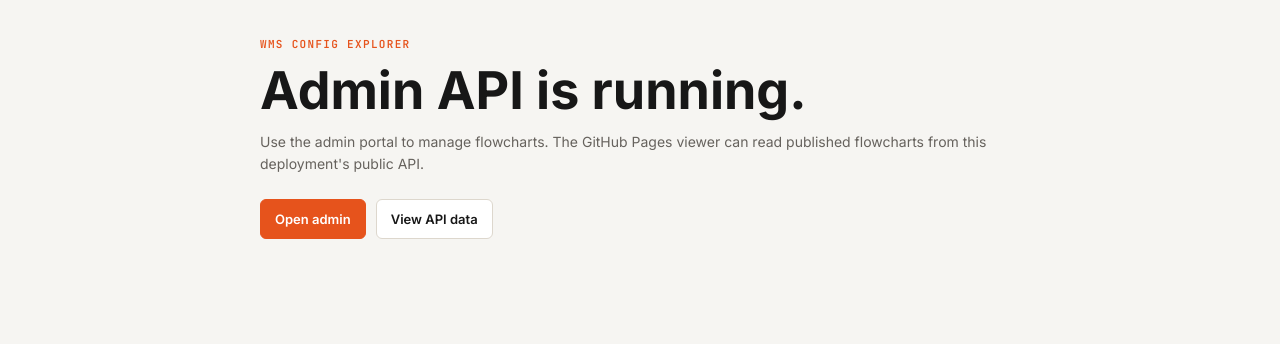
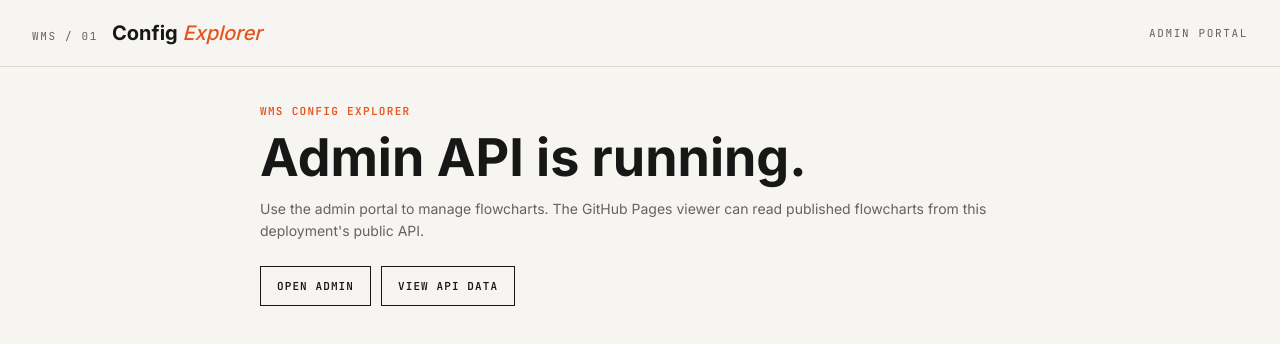
Before and after one commit to sheng-wen-huang/mcl-tw-public-resources, a Next.js app in the folder vercel-app/: page / in a window 1280 px wide. Shown: the top 344 px of the page. Built offline with nearby package versions, Linux system fonts and the light colour scheme.

Commit message:
Add admin preview and align portal styling

```diff
--- a/vercel-app/app/layout.jsx
+++ b/vercel-app/app/layout.jsx
@@ -8,7 +8,16 @@ export const metadata = {
 export default function RootLayout({ children }) {
   return (
     <html lang="en">
-      <body>{children}</body>
+      <body>
+        <header className="app-header">
+          <div className="brand">
+            <span className="brand-mark">WMS / 01</span>
+            <span className="brand-title">Config <em>Explorer</em></span>
+          </div>
+          <span className="header-meta">Admin portal</span>
+        </header>
+        {children}
+      </body>
     </html>
   );
 }
--- a/vercel-app/app/styles.css
+++ b/vercel-app/app/styles.css
@@ -33,6 +33,43 @@ body {
 
 button, input, textarea, select {
   font: inherit;
+}
+
+.app-header {
+  position: relative;
+  z-index: 10;
+  border-bottom: 1px solid var(--line);
+  background: var(--bg);
+  padding: 18px 32px;
+  display: flex;
+  align-items: center;
+  justify-content: space-between;
+}
+
+.brand {
+  display: flex;
+  align-items: baseline;
+  gap: 14px;
+}
+
+.brand-mark,
+.header-meta {
+  font-family: var(--font-mono);
+  font-size: var(--text-xs);
+  letter-spacing: .15em;
+  color: var(--muted);
+  text-transform: uppercase;
+}
+
+.brand-title {
+  font-size: var(--text-lg);
+  font-weight: 700;
+}
+
+.brand-title em {
+  color: var(--accent);
+  font-style: italic;
+  font-weight: 500;
 }
 
 .shell {
@@ -106,26 +143,44 @@ h3 {
   display: inline-flex;
   align-items: center;
   justify-content: center;
-  border: 1px solid var(--line);
-  background: var(--panel);
+  border: 1px solid var(--ink);
+  background: transparent;
   color: var(--ink);
-  border-radius: 6px;
+  border-radius: 0;
   min-height: 40px;
-  padding: 9px 14px;
+  padding: 9px 16px;
   text-decoration: none;
   cursor: pointer;
-  font-size: var(--text-sm);
+  font-family: var(--font-mono);
+  font-size: var(--text-xs);
   font-weight: 600;
+  letter-spacing: .1em;
+  text-transform: uppercase;
+  transition: all .15s;
+}
+
+.button:hover,
+.button.primary:hover {
+  background: var(--ink);
+  border-color: var(--ink);
+  color: #fff;
 }
 
 .button.primary {
-  background: var(--accent);
-  border-color: var(--accent);
-  color: #fff;
+  background: transparent;
+  border-color: var(--ink);
+  color: var(--ink);
 }
 
 .button.danger {
+  border-color: var(--danger);
   color: var(--danger);
+}
+
+.button.danger:hover {
+  background: var(--danger);
+  border-color: var(--danger);
+  color: #fff;
 }
 
 .back-link {
@@ -227,6 +282,18 @@ h3 {
   min-height: 180px;
 }
 
+.preview-box {
+  min-height: 220px;
+  overflow: auto;
+  border: 1px dashed var(--line);
+  background: #fff;
+  padding: 18px;
+}
+
+.preview-box svg {
+  max-width: 100%;
+}
+
 .split {
   display: grid;
   grid-template-columns: 1fr 1fr;
--- a/vercel-app/package.json
+++ b/vercel-app/package.json
@@ -9,6 +9,7 @@
     "seed:demo": "node scripts/seed-demo.mjs"
   },
   "dependencies": {
+    "mermaid": "^10.9.0",
     "mongodb": "^6.16.0",
     "next": "^15.3.2",
     "next-auth": "^4.24.11",
```
Also changed, not shown: vercel-app/app/admin/AdminDashboard.jsx (+66 -0 lines), 2 other files (tests, documents, lock files or other folders).
